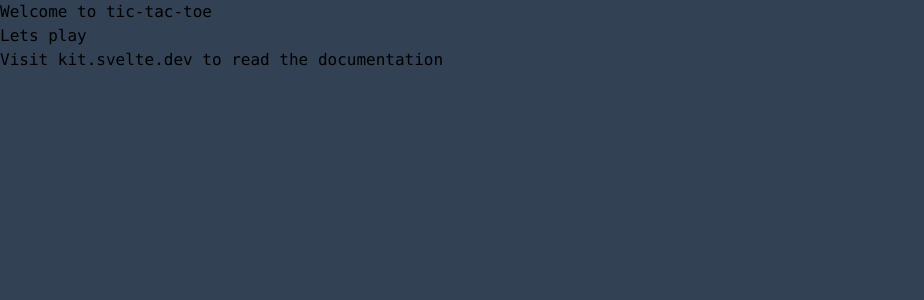
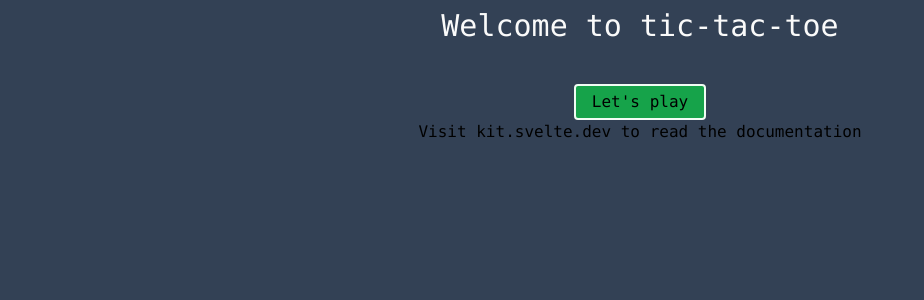
Before and after one commit to Buitragox/ultimate-tictactoe, a SvelteKit app: page / in a window 1280 px wide. Shown: the top 300 px of the page, without its empty margins (0-924 px from the left). Built offline with nearby package versions, Linux system fonts and the light colour scheme.

Commit message:
Add style to home page

```diff
--- a/src/routes/+page.svelte
+++ b/src/routes/+page.svelte
@@ -1,5 +1,11 @@
-<h1>Welcome to tic-tac-toe</h1>
 
-<a href="/play">Lets play</a>
+<div class="grid place-items-center">
+    <h1 class="font-medium text-zinc-50 text-3xl p-2 pb-10">Welcome to tic-tac-toe</h1>
 
-<p>Visit <a href="https://kit.svelte.dev">kit.svelte.dev</a> to read the documentation</p>
+    <a class="border-2 border-solid rounded px-4 py-1
+            border-green-50 bg-green-600 hover:bg-green-500" href="/play">
+        Let's play
+    </a>
+
+    <p>Visit <a href="https://kit.svelte.dev">kit.svelte.dev</a> to read the documentation</p>
+</div>
```
